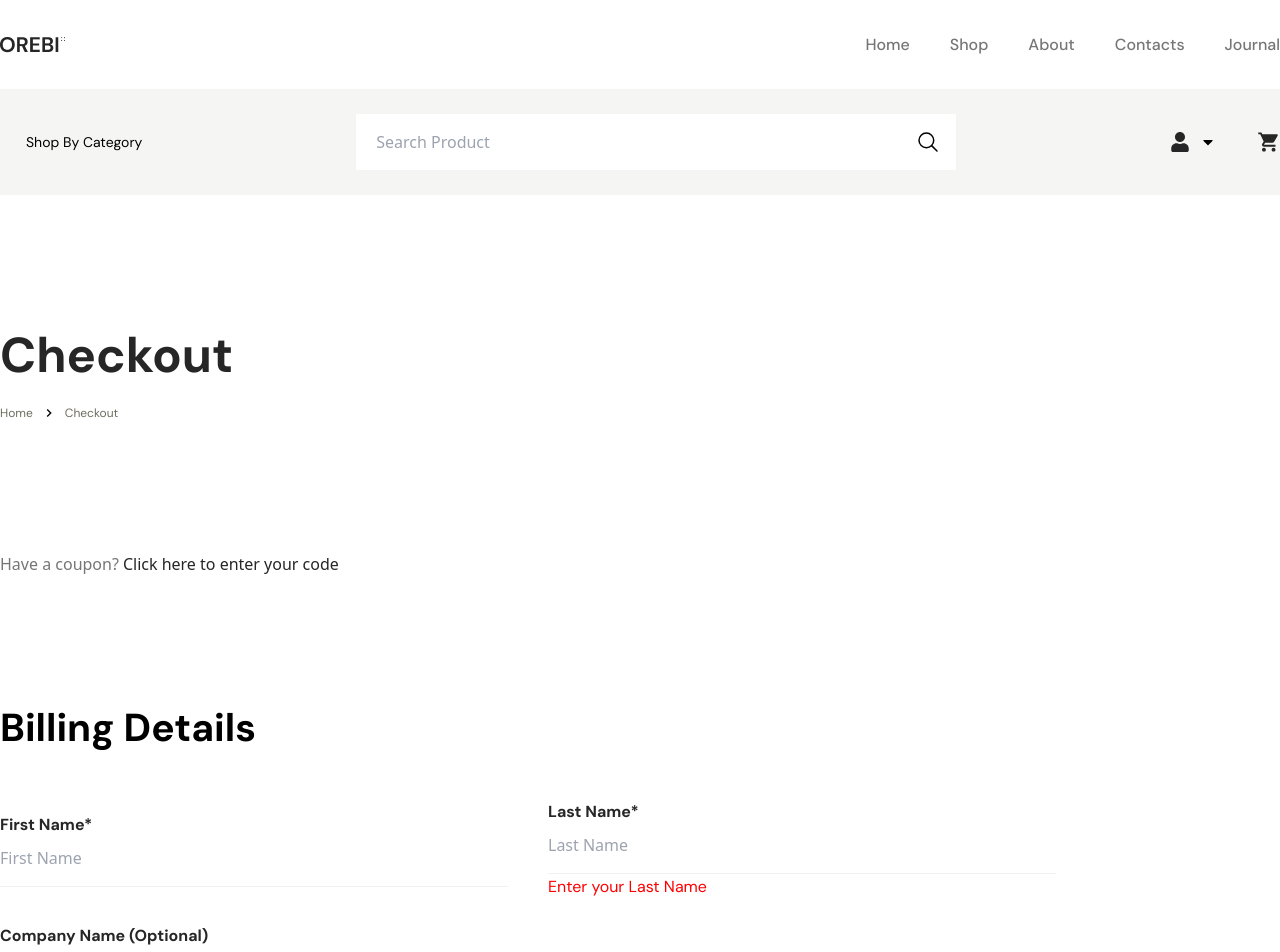
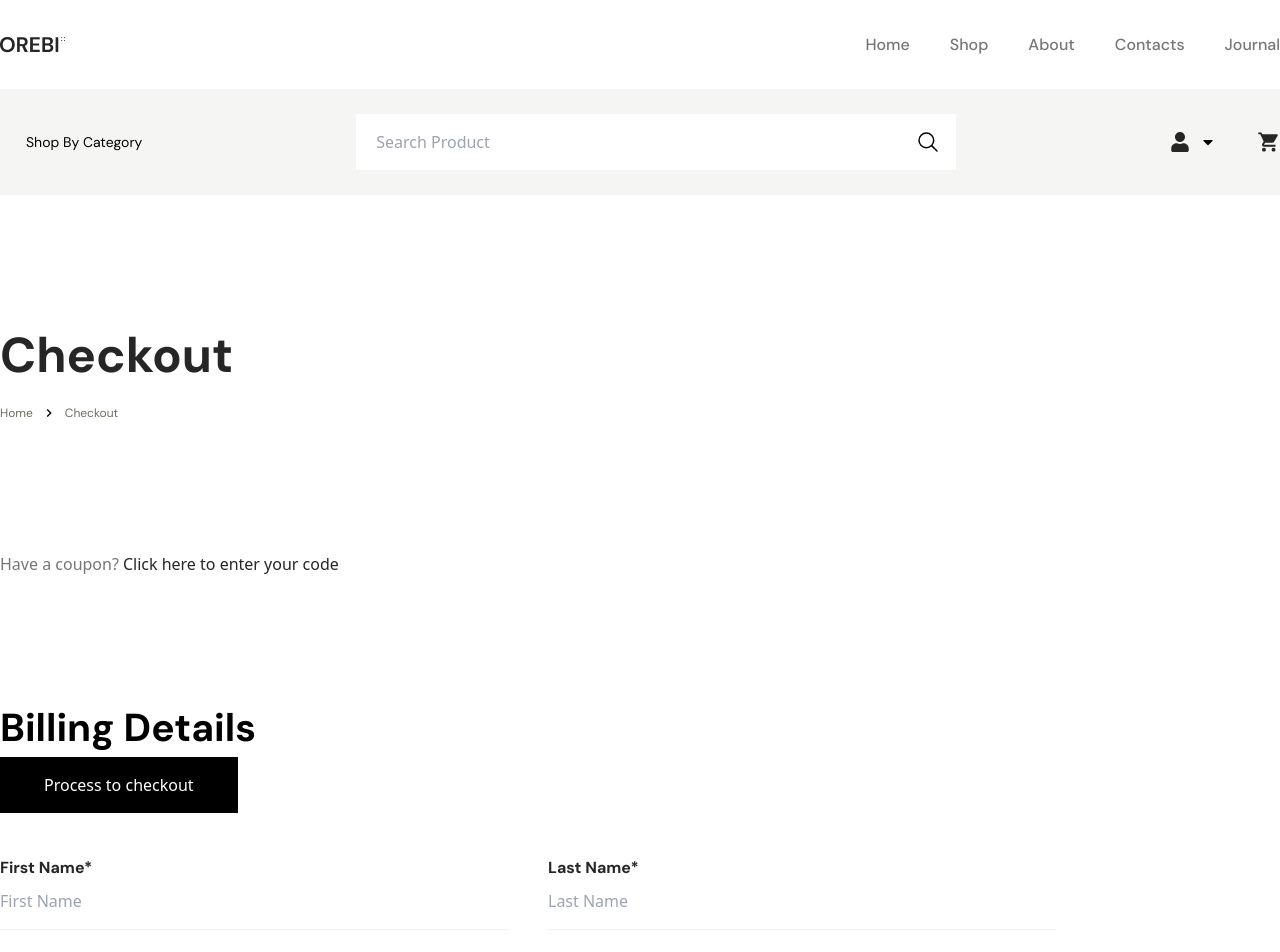
Before and after one commit to siamtalukder484/oribi-fdr-2304, a React (Vite) app: page /checkout in a window 1280 px wide. Shown: the top 952 px of the page. Built offline with nearby package versions, Linux system fonts and the light colour scheme; some icons are missing.

Commit message:
checkout form validation

```diff
--- a/src/pages/checkout/Index.jsx
+++ b/src/pages/checkout/Index.jsx
@@ -47,7 +47,50 @@ const CheckoutPage = () => {
     }
   },[])
 
+  let [formData, setFormData] = useState({
+    firstName: "",
+    lastName: "",
+    companyName: "",
+  })
 
+  let [error, setError] = useState({
+    firstName: "",
+    lastName: "",
+    countryName: ""
+  })
+
+  let handleForm = (e) => {
+    let {name,value} = e.target
+    setFormData({...formData, [name]:value});
+    if(name == firstName){
+      setError({...error, firstName: ""})
+    }
+    if(name == lastName){
+      setError({...error, lastName: ""})
+    }
+  }
+
+
+  let handleSubmit =()=> {
+    if(!formData.firstName){
+      setError({...error,firstName: "Please Enter your first name"})
+    }else{
+      setError({firstName: ""})
+    }
+
+    if(!formData.lastName){
+      setError({...error,lastName: "Please Enter your Last name"})
+    }else{
+      setError({lastName: ""})
+    }
+
+    if(!formData.companyName){
+      setError({...error,companyName: "Please Enter your Company name"})
+    }else{
+      setError({companyName: ""})
+    }
+    console.log(error);
+ }
 
   return (
     <section className="pt-[124px] pb-[140px]">
@@ -99,6 +142,9 @@ const CheckoutPage = () => {
           <h3 className="mt-[120px] text-[39px] font-bold font-dm">
             Billing Details
           </h3>
+          <button onClick={handleSubmit} className="py-4 text-base text-white bg-black px-11">
+                Process to checkout
+              </button>
           <div className="mt-[42px] w-[1056px]">
             <div className="flex items-center gap-10">
               <div className="w-1/2">
@@ -110,7 +156,13 @@ const CheckoutPage = () => {
                   placeholder="First Name"
                   type="text"
                   name="firstName"
+                  onChange={handleForm}
                 />
+                <span className="font-dm font-[14px] text-[red]">
+                  {
+                    error.firstName
+                  }
+                </span>
               </div>
               <div className="w-1/2">
                 <label className="text-base leading-[23px] text-[#262626] font-dm font-bold ">
@@ -121,9 +173,10 @@ const CheckoutPage = () => {
                   placeholder="Last Name"
                   type="text"
                   name="lastName"
+                  onChange={handleForm}
                 />
                 <span className="font-dm font-[14px] text-[red]">
-                  Enter your Last Name
+                  {error.lastName}
                 </span>
               </div>
             </div>
@@ -136,7 +189,11 @@ const CheckoutPage = () => {
                 placeholder="Company Name"
                 type="text"
                 name="companyName"
+                onChange={handleForm}
               />
+               <span className="font-dm font-[14px] text-[red]">
+                  {error.companyName}
+                </span>
             </div>
             <div className="w-full mt-6">
               <label className="text-base leading-[23px] text-[#262626] font-dm font-bold ">
@@ -285,9 +342,7 @@ const CheckoutPage = () => {
             </table>
             <div className="mt-[60px] border border-[#F0F0F0] py-[30px] px-[34px]">
               <h3>Bank</h3>
-              <button className="py-4 text-base text-white bg-black px-11">
-                Process to checkout
-              </button>
+
             </div>
           </div>
         </div>
```
Also changed, not shown: .eslintrc.cjs.
